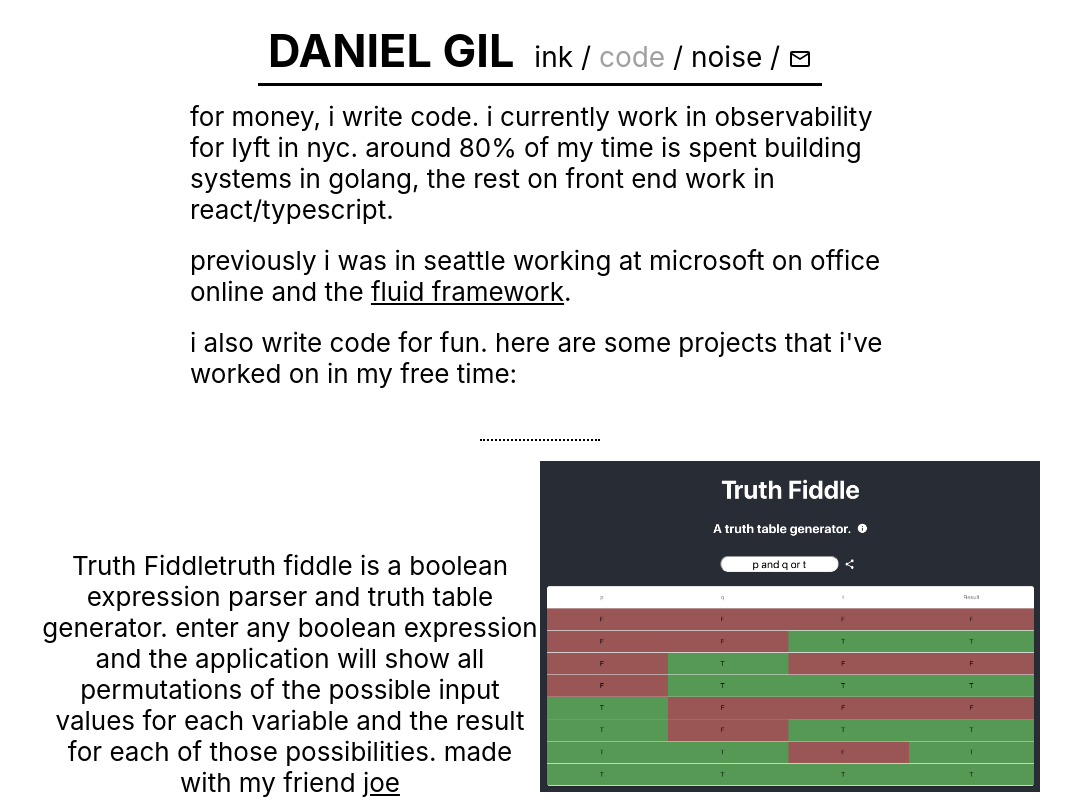
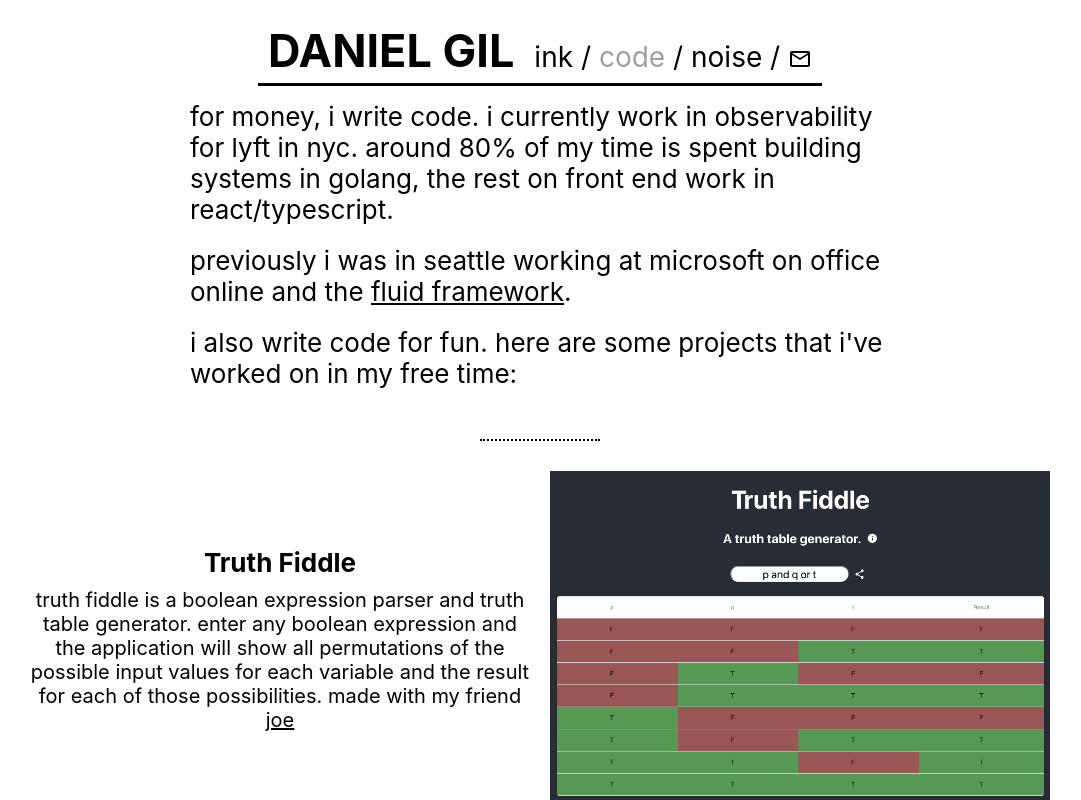
Before and after one commit to dpgil/personal-website, a React (Create React App) app: page /#/code in a window 1280 px wide. Shown: the top 800 px of the page, without its empty margins (100-1181 px from the left). Built offline with nearby package versions, Linux system fonts and the light colour scheme.

Commit message:
vertical align middle

```diff
--- a/src/pages/code/ProjectBlock.styles.ts
+++ b/src/pages/code/ProjectBlock.styles.ts
@@ -19,7 +19,9 @@ export const blockColumnStyle: React.CSSProperties = {
   display: "inline-block",
   minWidth: minBlockWidth,
   maxWidth: maxBlockWidth,
-  width: "50%"
+  width: "50%",
+  padding: 10,
+  verticalAlign: "middle"
 };
 
 export const projectImageStyle: React.CSSProperties = {
--- a/src/pages/code/ProjectInfo.tsx
+++ b/src/pages/code/ProjectInfo.tsx
@@ -1,13 +1,26 @@
 import React from "react";
 import { Project } from "./projects";
+
+const wrapperStyle: React.CSSProperties = {
+  height: "100%"
+};
+
+const titleStyle: React.CSSProperties = {
+  fontWeight: "bold",
+  paddingBottom: 10
+};
+
+const descriptionStyle: React.CSSProperties = {
+  fontSize: 20
+};
 
 export const ProjectInfo: React.FC<{ project: Project }> = props => {
   const { project } = props;
 
   return (
-    <>
-      <span>{project.title}</span>
-      {project.description}
-    </>
+    <div style={wrapperStyle}>
+      <div style={titleStyle}>{project.title}</div>
+      <div style={descriptionStyle}>{project.description}</div>
+    </div>
   );
 };
```
